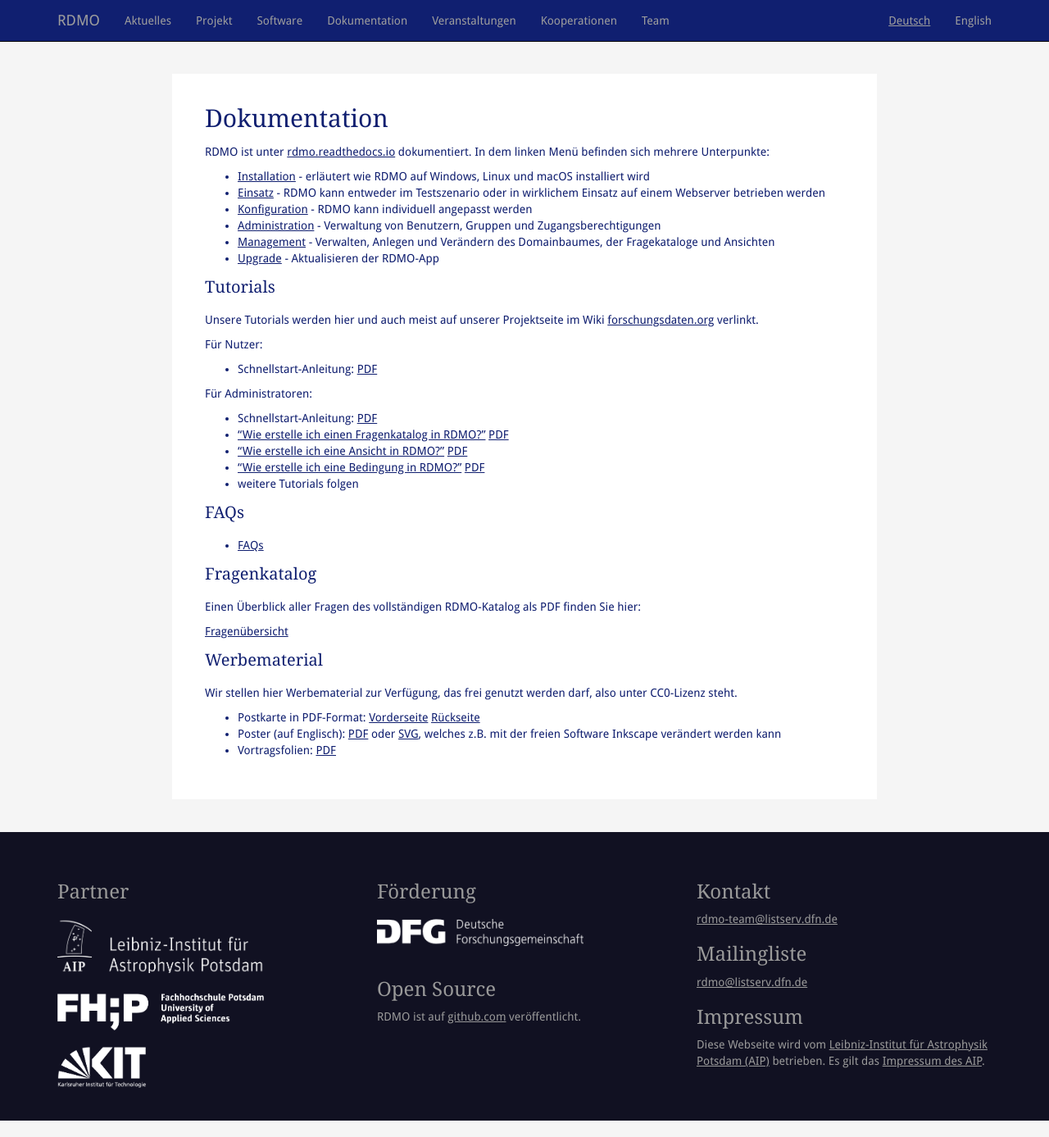
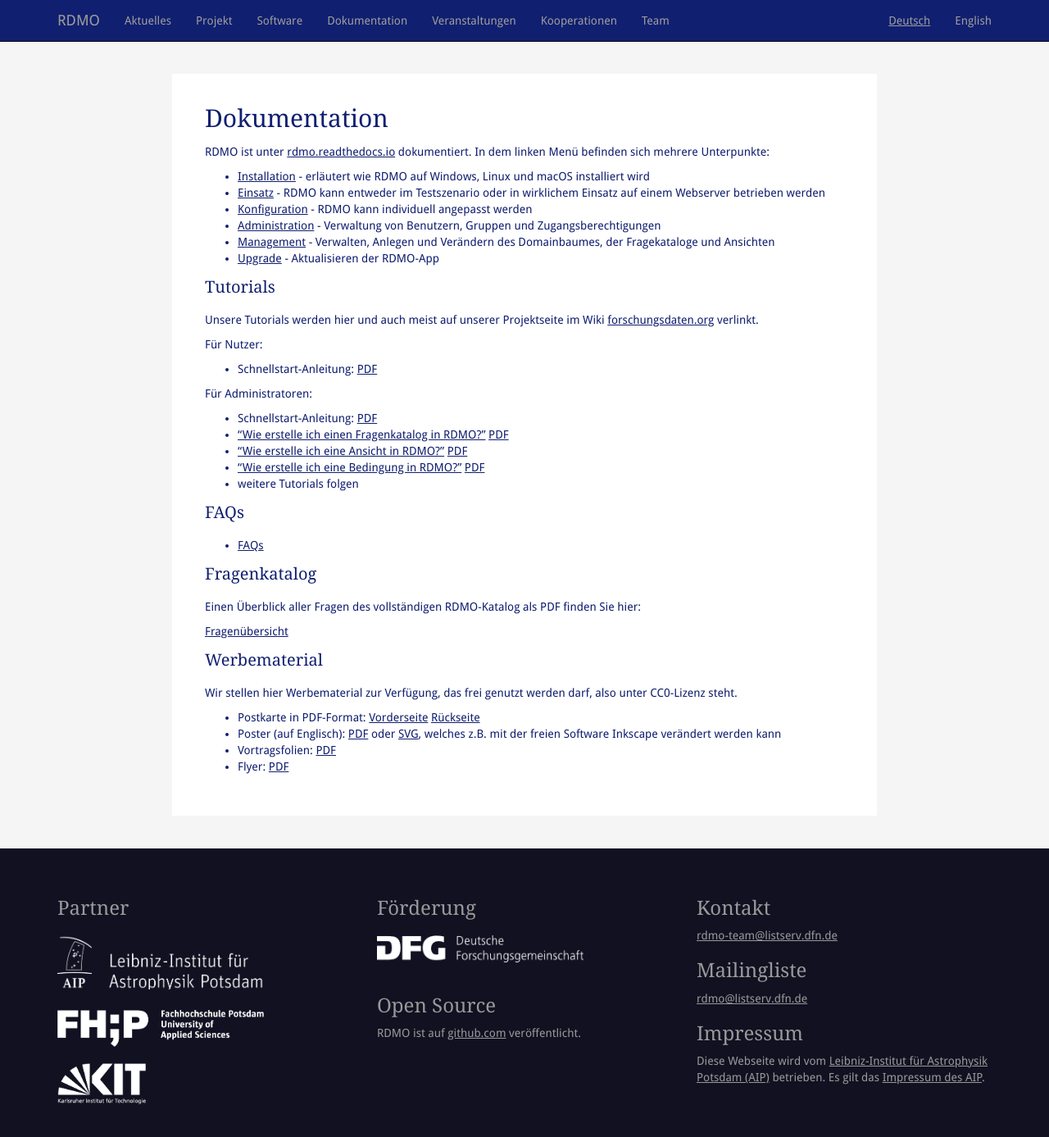
Before and after one commit to rdmorganiser/rdmorganiser.github.io, a Jekyll site: the page built from dokumentation.md, in a window 1280 px wide and 1387 px high. Shown: the whole window at 82% size. Built offline with Jekyll 4.4.1, drawn with Linux system fonts in a browser that asks for light colours; our own code applies the rules of GitHub Pages for plain Markdown files.

Commit message:
Update dokumentation.md

```diff
--- a/dokumentation.md
+++ b/dokumentation.md
@@ -55,3 +55,4 @@ Wir stellen hier Werbematerial zur Verfügung, das frei genutzt werden darf, als
 * Postkarte in PDF-Format: [Vorderseite]({{ site.baseurl }}/img/promo/VorderseiteRDMO1.pdf) [Rückseite]({{ site.baseurl }}/img/promo/RückseiteRDMO1.pdf)
 * Poster (auf Englisch): [PDF]({{ site.baseurl }}/img/promo/RDMOPoster.pdf) oder [SVG]({{ site.baseurl }}/img/promo/RDMOPoster.svg}}), welches z.B. mit der freien Software Inkscape verändert werden kann
 * Vortragsfolien: [PDF]({{ site.baseurl }}/slides.pdf)
+* Flyer: [PDF]({{ site.baseurl }}/img/promo/Flyer10.pdf)
```
